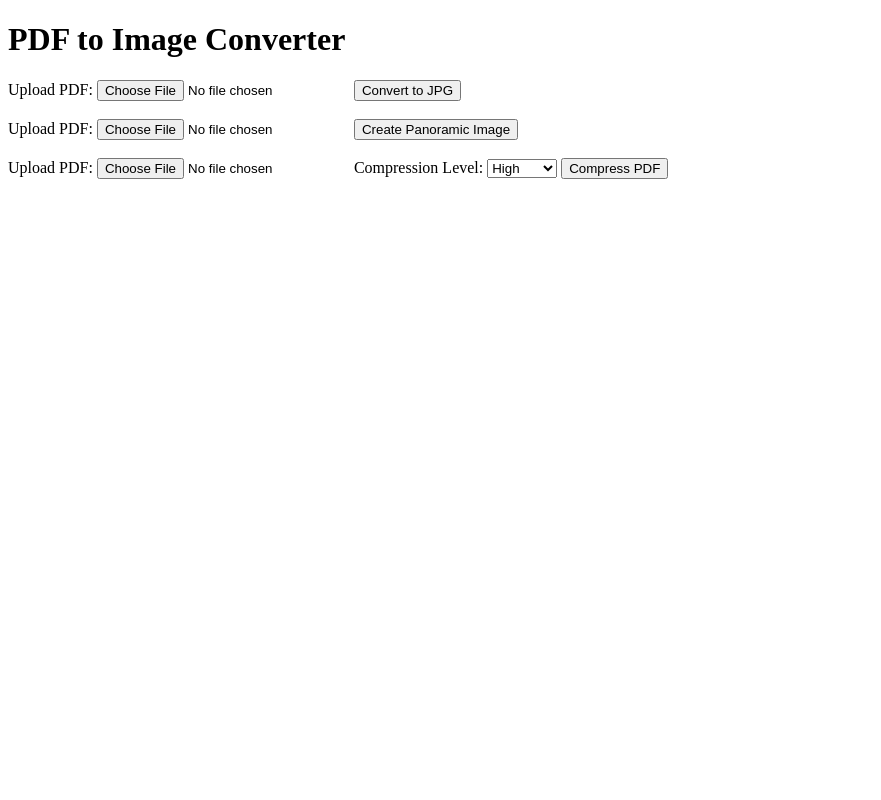
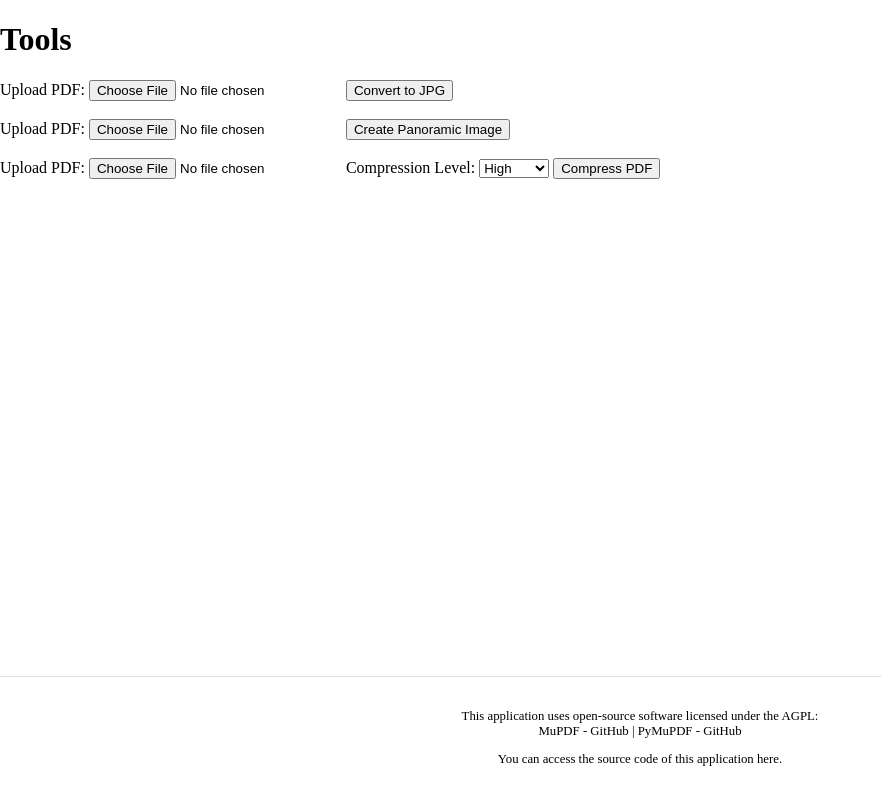
Before and after one commit to Calum-Kerr/snackpdf-python, a plain HTML site: page pdf_to_image/templates/index.html in a window 1280 px wide. Shown: the whole page, without its empty margins (0-881 px from the left). Drawn offline with Linux system fonts and the light colour scheme.

```diff
--- a/pdf_to_image/templates/index.html
+++ b/pdf_to_image/templates/index.html
@@ -3,10 +3,46 @@
 <head>
     <meta charset="UTF-8">
     <meta name="viewport" content="width=device-width, initial-scale=1.0">
-    <title>PDF to Image Converter</title>
+    <title>SnackPDF</title>
+    <style>
+        body {
+            display: flex;
+            flex-direction: column;
+            min-height: 100vh;
+            margin: 0;
+        }
+
+        main {
+            flex: 1;
+        }
+
+        footer {
+            text-align: center;
+            padding: 20px;
+            background: #fff;
+            border-top: 1px solid #ddd;
+            font-size: 0.8em;
+            transition: background 0.3s, border 0.3s;
+        }
+
+        body.dark-mode footer {
+            background: #444;
+            border-top: 1px solid #555;
+        }
+
+        footer a {
+            color: inherit;
+            text-decoration: none;
+        }
+
+        footer a:hover {
+            text-decoration: underline;
+        }
+    </style>
 </head>
 <body>
-    <h1>PDF to Image Converter</h1>
+    <main>
+        <h1>Tools</h1>
         <form action="/convert" method="post" enctype="multipart/form-data">
             <label for="file">Upload PDF:</label>
             <input type="file" name="file" id="file" required>
@@ -30,5 +66,14 @@
             </select>
             <button type="submit">Compress PDF</button>
         </form>
+    </main>
+    <footer>
+        <p>This application uses open-source software licensed under the AGPL:
+            <br>
+            <a href="https://github.com/ArtifexSoftware/mupdf" target="_blank">MuPDF - GitHub</a> |
+            <a href="https://github.com/pymupdf/PyMuPDF" target="_blank">PyMuPDF - GitHub</a>
+        </p>
+        <p>You can access the source code of this application <a href="https://github.com/Calum-Kerr/snackpdf-python" target="_blank">here</a>.</p>
+    </footer>
 </body>
 </html>
```
Also changed, not shown: 4 other files. Lines whose indentation alone changed are shown as unchanged.
